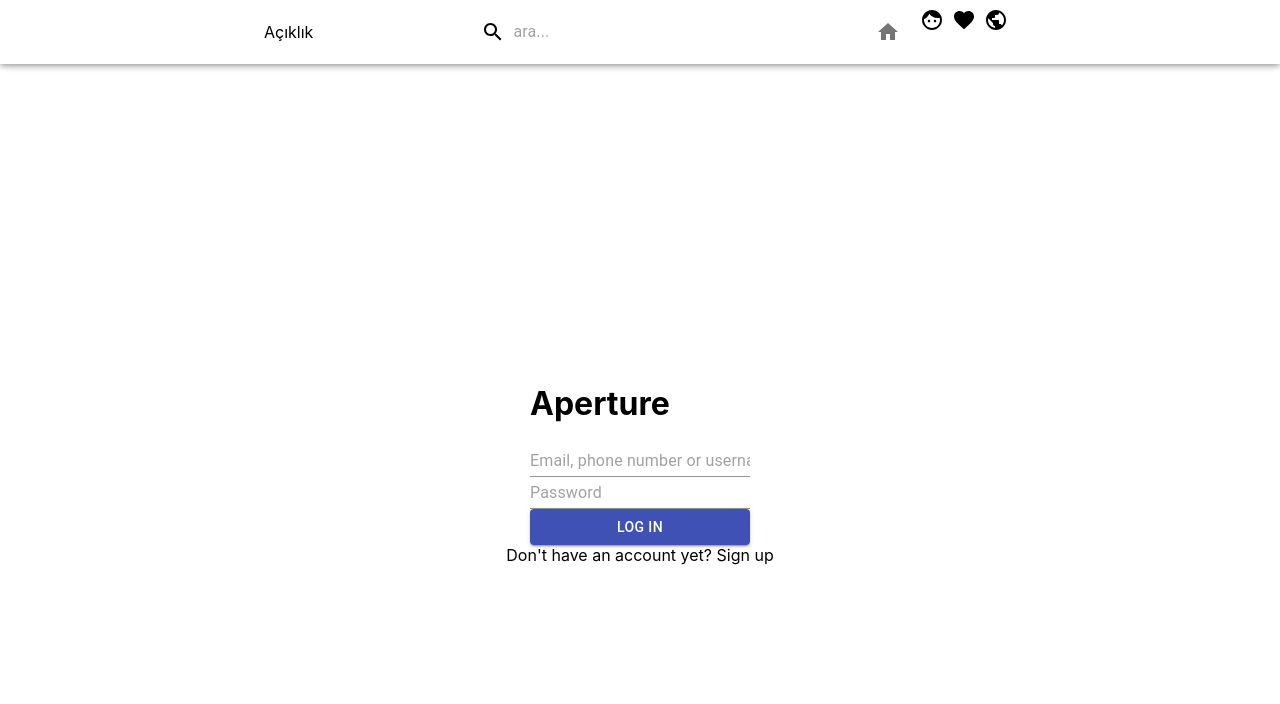
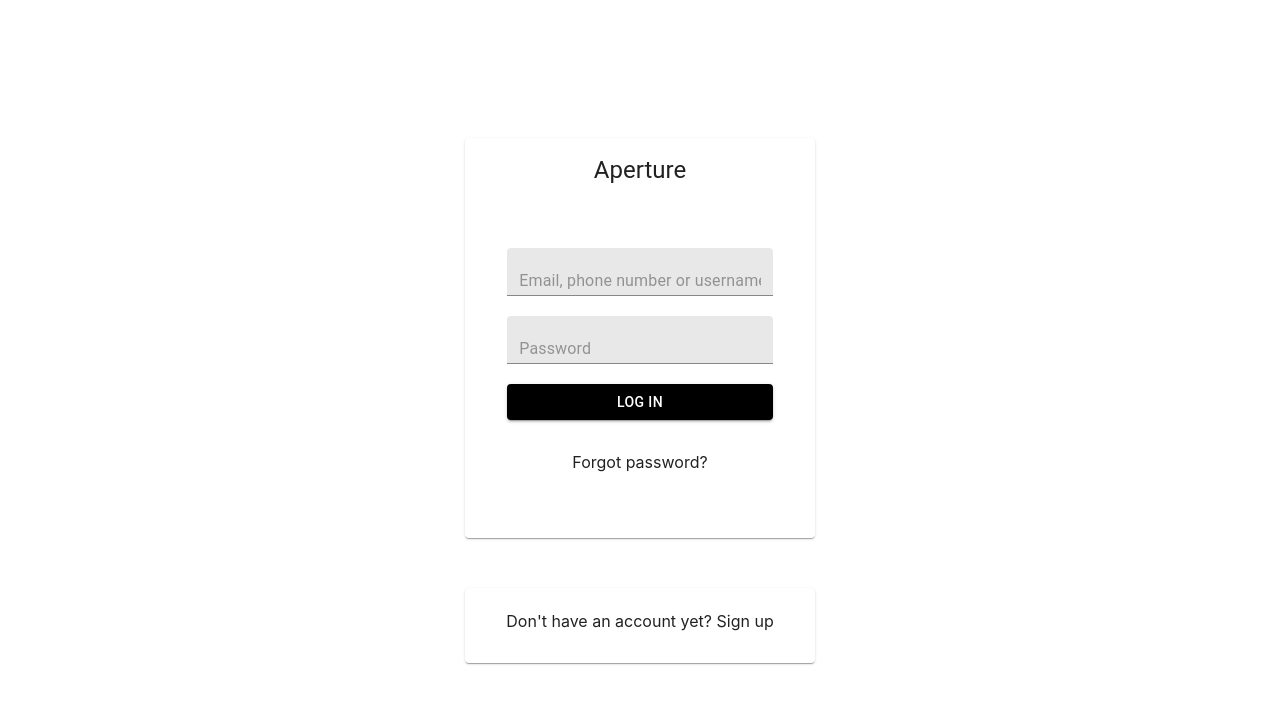
Before and after one commit to madelinekay/aperture, a Next.js app: page / in a window 1280 px wide. Shown: the top 704 px of the page. Built offline with nearby package versions, Linux system fonts and the light colour scheme; no server answers.

Commit message:
fixed part of authcontext

```diff
--- a/components/Layout.tsx
+++ b/components/Layout.tsx
@@ -2,10 +2,10 @@ import MainNavigation from "./MainNavigation";
 
 const Layout = (props) => {
   return (
-    <div>
+    <>
       <MainNavigation />
       <main>{props.children}</main>
-    </div>
+    </>
   );
 };
 
--- a/components/MainNavigation.tsx
+++ b/components/MainNavigation.tsx
@@ -8,6 +8,7 @@ import FavoriteIcon from "@material-ui/icons/Favorite";
 import PublicIcon from "@material-ui/icons/Public";
 import SearchIcon from "@material-ui/icons/Search";
 import InputBase from "@material-ui/core/InputBase";
+import AuthContext from "../store/auth-context";
 
 const useStyles = makeStyles((theme) => ({
   appbar: {
@@ -48,7 +49,9 @@ const useStyles = makeStyles((theme) => ({
 const MainNavigation: FC = () => {
   const { username } = useContext(UserContext);
   const classes = useStyles();
+  const { isLoggedIn } = useContext(AuthContext);
 
+  if (isLoggedIn) {
     return (
       <AppBar position="sticky" className={classes.appbar}>
         <Toolbar className={classes.toolbar}>
@@ -64,27 +67,36 @@ const MainNavigation: FC = () => {
 
           <div className={classes.menu}>
             <div className={classes.navItem}>
-            <IconButton>
+              <IconButton style={{ color: "black" }}>
                 <Link href="/my-feed">
                   <HomeIcon />
                 </Link>
               </IconButton>
             </div>
             <div className={classes.navItem}>
+              <IconButton style={{ color: "black" }}>
                 <Link href={"/" + username.toString()}>
                   <FaceIcon />
                 </Link>
+              </IconButton>
             </div>
             <div className={classes.navItem}>
+              <IconButton style={{ color: "black" }}>
                 <FavoriteIcon />
+              </IconButton>
             </div>
             <div className={classes.navItem}>
+              <IconButton style={{ color: "black" }}>
                 <PublicIcon />
+              </IconButton>
             </div>
           </div>
         </Toolbar>
       </AppBar>
     );
+  } else {
+    return null;
+  }
 };
 
 export default MainNavigation;
--- a/pages/index.tsx
+++ b/pages/index.tsx
@@ -11,10 +11,42 @@ import Link from "next/link";
 import { useState, useContext } from "react";
 import { useRouter } from "next/router";
 import AuthContext from "../store/auth-context";
+import Card from "@material-ui/core/Card";
+import CardHeader from "@material-ui/core/CardHeader";
+import { CardContent } from "@material-ui/core";
 
 const useStyles = makeStyles({
+  root: {
+    display: "flex",
+    flexDirection: "column",
+    justifyContent: "center",
+    alignItems: "center",
+    minHeight: "100vh",
+  },
+  container: {
+    display: "flex",
+    flexDirection: "column",
+    width: 350,
+    height: 400,
+    border: "black",
+    alignItems: "center",
+    marginBottom: 50,
+  },
+  signup: {
+    display: "flex",
+    alignItems: "center",
+    justifyContent: "center",
+    width: 350,
+    height: 75,
+  },
   button: {
     width: "100%",
+    backgroundColor: "black",
+  },
+  textField: {
+    marginBottom: 20,
+    width: "100%",
+    fontSize: 8,
   },
 });
 
@@ -67,7 +99,6 @@ const Home: NextPage = () => {
           setIsLoading(false);
 
           if (res.ok) {
-            console.log("res ok");
             return res.json();
           } else {
             return res.json().then((data) => {
@@ -83,6 +114,7 @@ const Home: NextPage = () => {
           const expirationTime = new Date(
             new Date().getTime() + +data.expiresIn * 1000
           ).getTime();
+          console.log("login", data.idToken);
 
           ctx.login(data.idToken, expirationTime);
           router.push("/my-feed");
@@ -94,7 +126,7 @@ const Home: NextPage = () => {
   });
 
   return (
-    <div className={styles.container}>
+    <>
       <Head>
         <title>Aperture</title>
         <meta
@@ -103,13 +135,18 @@ const Home: NextPage = () => {
         />
         <link rel="icon" href="/favicon.ico" />
       </Head>
-
+      <div className={classes.root}>
+        <Card className={classes.container}>
+          <CardHeader title="Aperture" style={{ marginBottom: 30 }} />
+          <CardContent style={{ width: "85%" }}>
             <form onSubmit={formik.handleSubmit}>
-        <h1>Aperture</h1>
               <div>
                 <TextField
+                  className={classes.textField}
                   id="email"
                   name="email"
+                  variant="filled"
+                  size="small"
                   placeholder="Email, phone number or username"
                   value={formik.values.email}
                   onChange={formik.handleChange}
@@ -119,13 +156,18 @@ const Home: NextPage = () => {
               </div>
               <div>
                 <TextField
+                  className={classes.textField}
+                  variant="filled"
+                  size="small"
                   id="password"
                   name="password"
                   placeholder="Password"
                   type="password"
                   value={formik.values.password}
                   onChange={formik.handleChange}
-            error={formik.touched.password && Boolean(formik.errors.password)}
+                  error={
+                    formik.touched.password && Boolean(formik.errors.password)
+                  }
                   helperText={formik.touched.password && formik.errors.password}
                 />
               </div>
@@ -140,10 +182,20 @@ const Home: NextPage = () => {
                 </Button>
               </div>
             </form>
+          </CardContent>
+          <CardContent>
+            <div>Forgot password?</div>
+          </CardContent>
+        </Card>
+        <Card className={classes.signup}>
+          <CardContent>
             <div>
               Don't have an account yet? <Link href="/signup">Sign up</Link>
             </div>
+          </CardContent>
+        </Card>
       </div>
+    </>
   );
 };
 
--- a/store/auth-context.tsx
+++ b/store/auth-context.tsx
@@ -1,6 +1,6 @@
 import React, { useState, useEffect } from "react";
 
-let logoutTimer: number;
+let logoutTimer;
 
 const AuthContext = React.createContext({
   token: "",
@@ -9,71 +9,78 @@ const AuthContext = React.createContext({
   logout: () => {},
 });
 
-const calculateRemainingTime = (expirationTime) => {
-  const currentTime = new Date().getTime(); //gettime converts to milliseconds for usecallback
+// const calculateRemainingTime = (expirationTime) => {
+//   const currentTime = new Date().getTime(); //gettime converts to milliseconds for usecallback
 
-  const remainingDuration = expirationTime - currentTime; //new Date(expirationTime).getTime() for expirationTime stored in a new constant
-  return remainingDuration;
-};
+//   const remainingDuration = expirationTime - currentTime; //new Date(expirationTime).getTime() for expirationTime stored in a new constant
+//   return remainingDuration;
+// };
 
-const retrieveStoredToken = () => {
-  const storedToken = localStorage.getItem("token");
-  const storedExpirationTime = localStorage.getItem("expirationTime");
-  const remainingTime = calculateRemainingTime(storedExpirationTime);
+// const retrieveStoredToken = () => {
+//   const storedToken = localStorage.getItem("token");
+//   const storedExpirationTime = localStorage.getItem("expirationTime");
+//   const remainingTime = calculateRemainingTime(storedExpirationTime);
 
-  if (remainingTime <= 6000) {
-    localStorage.clear();
-    return null;
-  }
-  return {
-    token: storedToken,
-    remainingTime,
-  };
-};
+//   if (remainingTime <= 6000) {
+//     localStorage.clear();
+//     return null;
+//   }
+//   return {
+//     token: storedToken,
+//     remainingTime,
+//   };
+// };
 
-export const AuthContextProvider = (props) => <>{props.children}</>;
+// export const AuthContextProvider = (props) => <>{props.children}</>;
 
-export const BrokenAuthContextProvider = (props) => {
-  const tokenData = retrieveStoredToken();
+export const AuthContextProvider = (props) => {
+  // const tokenData = retrieveStoredToken();
   let initialToken;
-  if (tokenData) {
-    initialToken = tokenData.token;
-  }
+  // if (tokenData) {
+  //   initialToken = tokenData.token;
+  // }
 
-  const [token, setToken] = useState(initialToken);
+  // const [token, setToken] = useState(initialToken);
+  const [token, setToken] = useState(null);
 
   const isLoggedIn = !!token;
 
-  const handleLogout = () => {
-    setToken(null);
-    localStorage.clear();
+  // const handleLogout = () => {
+  //   setToken(null);
+  //   localStorage.clear();
 
-    if (logoutTimer) {
-      clearTimeout(logoutTimer);
-    }
-  };
+  //   if (logoutTimer) {
+  //     clearTimeout(logoutTimer);
+  //   }
+  // };
 
   const handleLogin = (token, expirationTime) => {
     setToken(token);
     localStorage.setItem("token", token);
     localStorage.setItem("expirationTime", expirationTime);
+    console.log("handleLogin token", token);
+    const storedToken = localStorage.getItem("token");
+    console.log("storedtoken", storedToken);
 
-    const remainingTime = calculateRemainingTime(expirationTime);
+    // const remainingTime = calculateRemainingTime(expirationTime);
 
-    logoutTimer = setTimeout(handleLogout, remainingTime);
+    // logoutTimer = setTimeout(handleLogout, remainingTime);
   };
 
-  useEffect(() => {
-    if (tokenData) {
-      console.log("useEffect", tokenData.remainingTime);
-      logoutTimer = setTimeout(handleLogout, tokenData.remainingTime);
-    }
-  }, [tokenData]);
+  console.log("token", token);
+
+  // useEffect(() => {
+  //   if (tokenData) {
+  //     console.log("useEffect", tokenData.remainingTime);
+  //     logoutTimer = setTimeout(handleLogout, tokenData.remainingTime);
+  //   }
+  // }, [tokenData]);
+
   const contextValue = {
     token,
     isLoggedIn,
     login: handleLogin,
-    logout: handleLogout,
+    // logout: handleLogout,
   };
 
   return (
```
Also changed, not shown: pages/signup.tsx (+57 -4 lines). Lines whose indentation alone changed are shown as unchanged.
